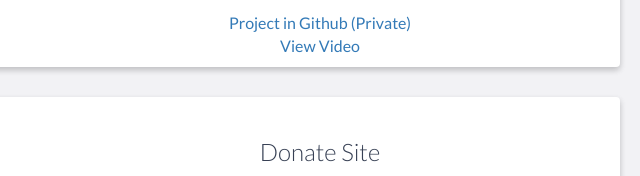
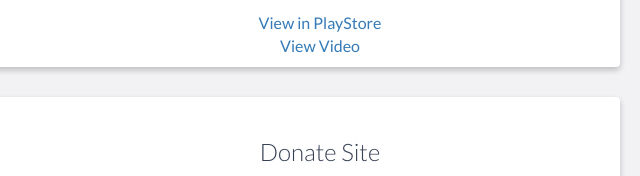
Before and after one commit to syahmi92/syahmi92.github.io, a website: page index.html in a window 1280 px wide. Shown: the part 3558-3734 px from the top of the page, 470-1110 px from the left. Drawn offline with nearby package versions, Linux system fonts and the light colour scheme.

Commit message:
Update project swindlert in play store

```diff
--- a/index.html
+++ b/index.html
@@ -62,7 +62,8 @@
             <a href="https://www.linkedin.com/in/syahmi-imran/" target="_blank"><i class="fa fa-linkedin white-icon"
                     aria-hidden="true"></i></a>
             <br>
-            <a href="https://syahmi92.github.io/pdf/cv-syahmi-imran.pdf" target="_blank" class="btn-rounded-white">View / Download
+            <a href="https://syahmi92.github.io/pdf/cv-syahmi-imran.pdf" target="_blank" class="btn-rounded-white">View
+                / Download
                 CV</a>
         </div>
         <!-- End #lead-content -->
@@ -242,7 +243,8 @@
                             Software Development Kit (SDK), and connected seamlessly with the Firebase Database for data
                             management.
                         </p>
-                        <a href="https://github.com/syahmi92" target="_blank">Project in Github (Private)</a><br>
+                        <a href="https://play.google.com/store/apps/details?id=com.sangenemy.swindlert"
+                            target="_blank">View in PlayStore</a><br>
                         <a href="https://youtu.be/rir4xfMgiJM" target="_blank">View Video</a>
                     </div>
                     <!-- End .project-info -->
```
